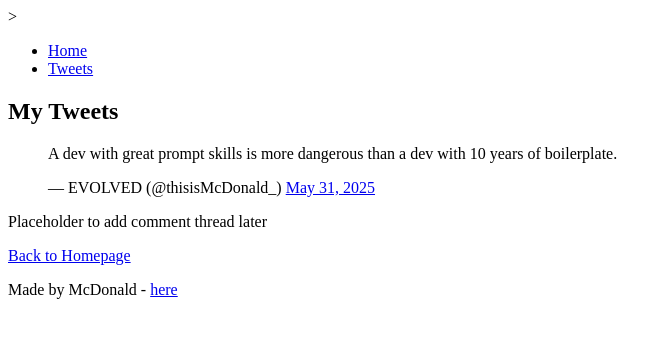
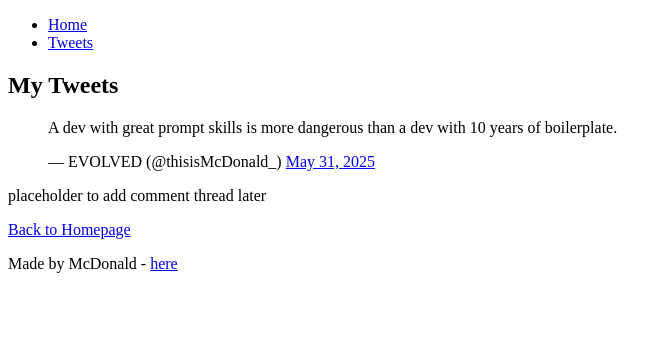
Before and after one commit to McDonald-ops/My_First_Portfolio, a plain HTML site: page html_basic/tweets.html in a window 1280 px wide. Shown: the whole page, without its empty margins (0-672 px from the left). Drawn offline with Linux system fonts and the light colour scheme.

Commit message:
Initial commit update om index.html and tweets.html

```diff
--- a/html_basic/tweets.html
+++ b/html_basic/tweets.html
@@ -2,17 +2,15 @@
 <html lang="en">
 <head>
   <meta charset="UTF-8">
-    <meta name="viewport" content="width=device-width, initial-scale=1.0">
-    <title>My First HTML webpage</title>
+  <title>My First HTML Page</title>
 </head>
   <body>
-    <header>>
+    <header>
         <ul>
           <li><a href="index.html">Home</a></li>
           <li><a href="tweets.html">Tweets</a></li>
         </ul>
       </header>
-
       <main>
         <article>
             <h1>My Tweets</h1>
@@ -24,7 +22,7 @@
               <script async src="https://platform.twitter.com/widgets.js" charset="utf-8"></script>
         </article>
     <aside>
-        <p>Placeholder to add comment thread later</p>
+          <p>placeholder to add comment thread later</p>
         </aside>
         <p><a href="index.html">Back to Homepage</a></p>
       </main>
```
Also changed, not shown: html_basic/index.html (+1 -3 lines). Lines whose indentation alone changed are shown as unchanged.
